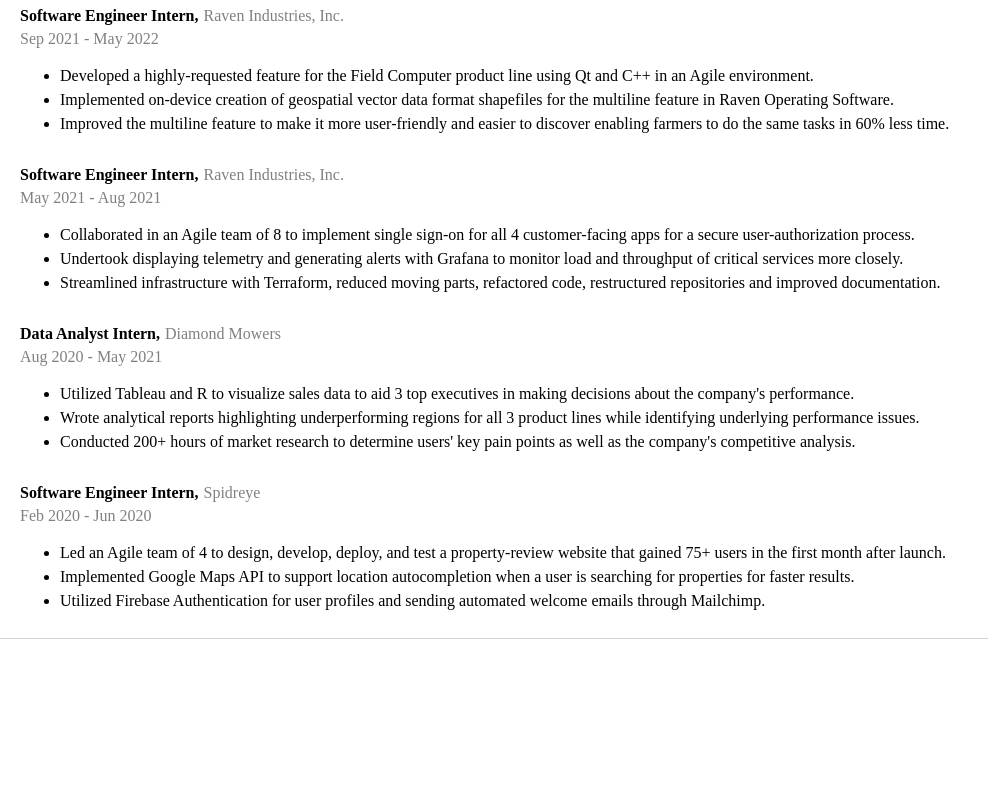
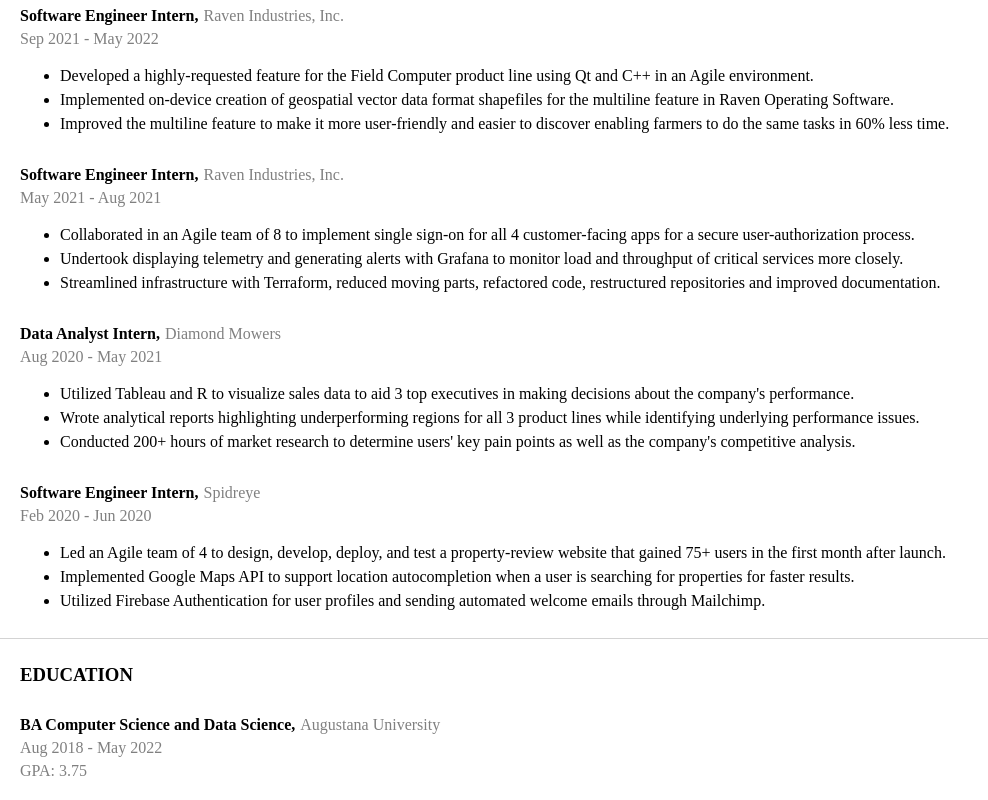
Before and after one commit to tahaafzal5/personal-website-2.0, a React (Create React App) app: page /resume in a window 1280 px wide. Shown: the part 487-1287 px from the top of the page, without its empty margins (0-988 px from the left). Before the commit the page ends 1126 px from the top, so only its background shows below. Built offline with nearby package versions, Linux system fonts and the light colour scheme; a web font is replaced by a local one.

Commit message:
Add Educations to Resume

```diff
--- /dev/null
+++ b/src/Educations/Educations.js
@@ -0,0 +1,25 @@
+import React from "react";
+
+function Educations() {
+    return (
+        <section className="educations">
+            <h1>EDUCATION</h1>
+            <div className="education">
+                <div className="degree-institution">
+                    <p className="degree">BA Computer Science and Data Science,</p>
+                    <p className="institution">Augustana University</p>
+                </div>
+
+                <div className="date">
+                    Aug 2018 - May 2022
+                </div>
+
+                <div className="gpa">
+                    GPA: 3.75
+                </div>
+            </div>
+        </section>
+    );
+}
+
+export default Educations;
--- a/src/Resume/Resume.css
+++ b/src/Resume/Resume.css
@@ -2,27 +2,32 @@
     margin: 20px 20px 20px 20px;
 }
 
-.work-experiences {
+.work-experiences,
+.educations {
     margin: 50px 30px 0px 0px;
 }
 
-.position-company {
+.position-company,
+.degree-institution {
     margin: 30px 0px 0px 0px;
     display: flex;
     gap: 5px;
 }
 
-.position {
+.position,
+.degree {
     font-weight: 900;
     margin: 0px 0px 0px;
 }
 
-.company {
+.company,
+.institution {
     color: gray;
     margin: 0px 0px 0px;
 }
 
-.date {
+.date,
+.gpa {
     color: gray;
     margin: 5px 0px 0px 0px;
 }
--- a/src/Resume/Resume.js
+++ b/src/Resume/Resume.js
@@ -2,6 +2,7 @@ import React from "react";
 import ProfileOverview from "../ProfileOverview/ProfileOverview.js";
 import WorkExperiences from "../WorkExperience/WorkExperiences.js";
 import HorizontalDivider from "../HorizontalDivider/HorizontalDivider.js";
+import Educations from "../Educations/Educations.js";
 import "./Resume.css";
 
 function Resume() {
@@ -12,6 +13,8 @@ function Resume() {
             <WorkExperiences />
 
             <HorizontalDivider />
+
+            <Educations />
         </section>
     );
 }
```
